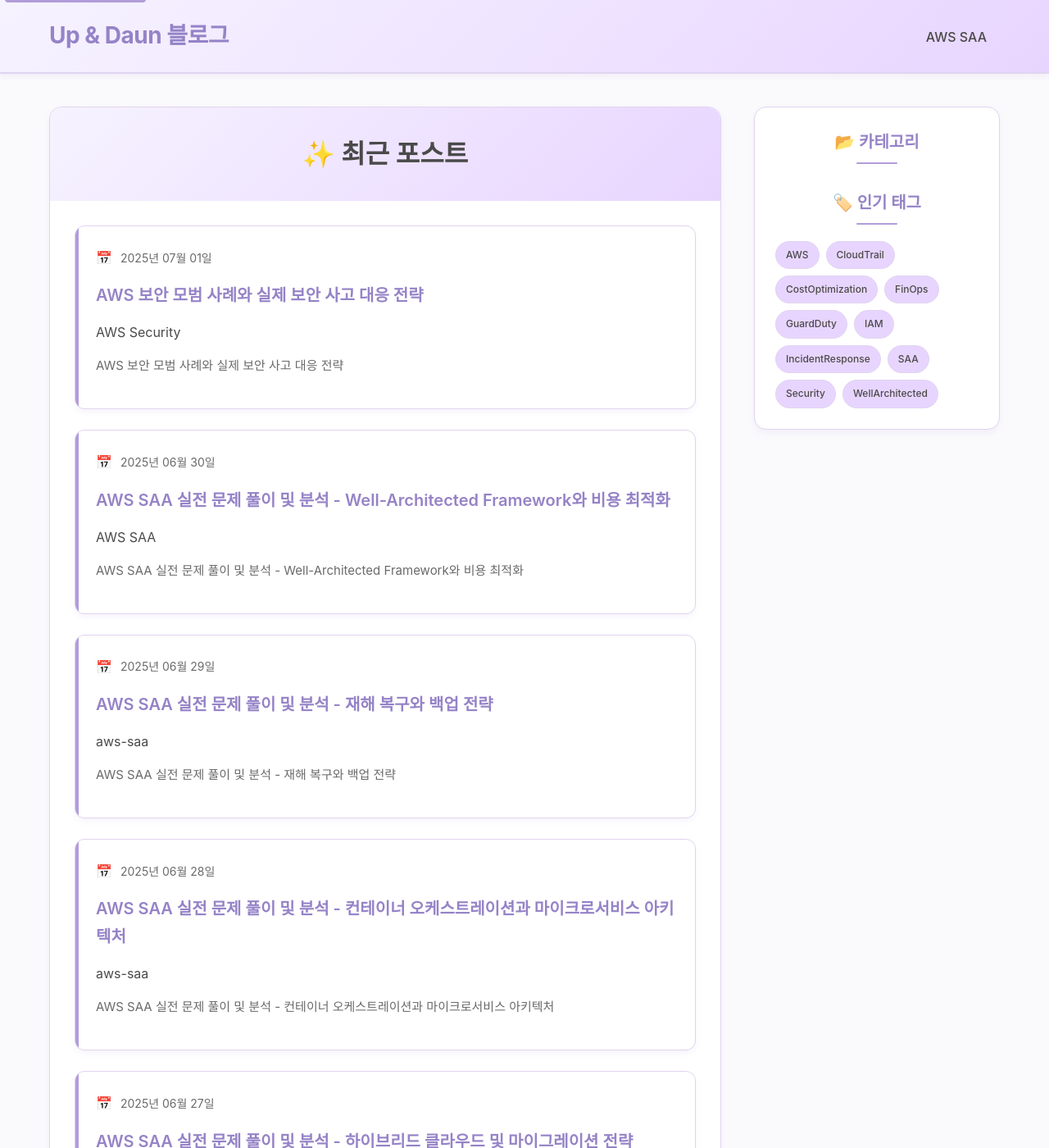
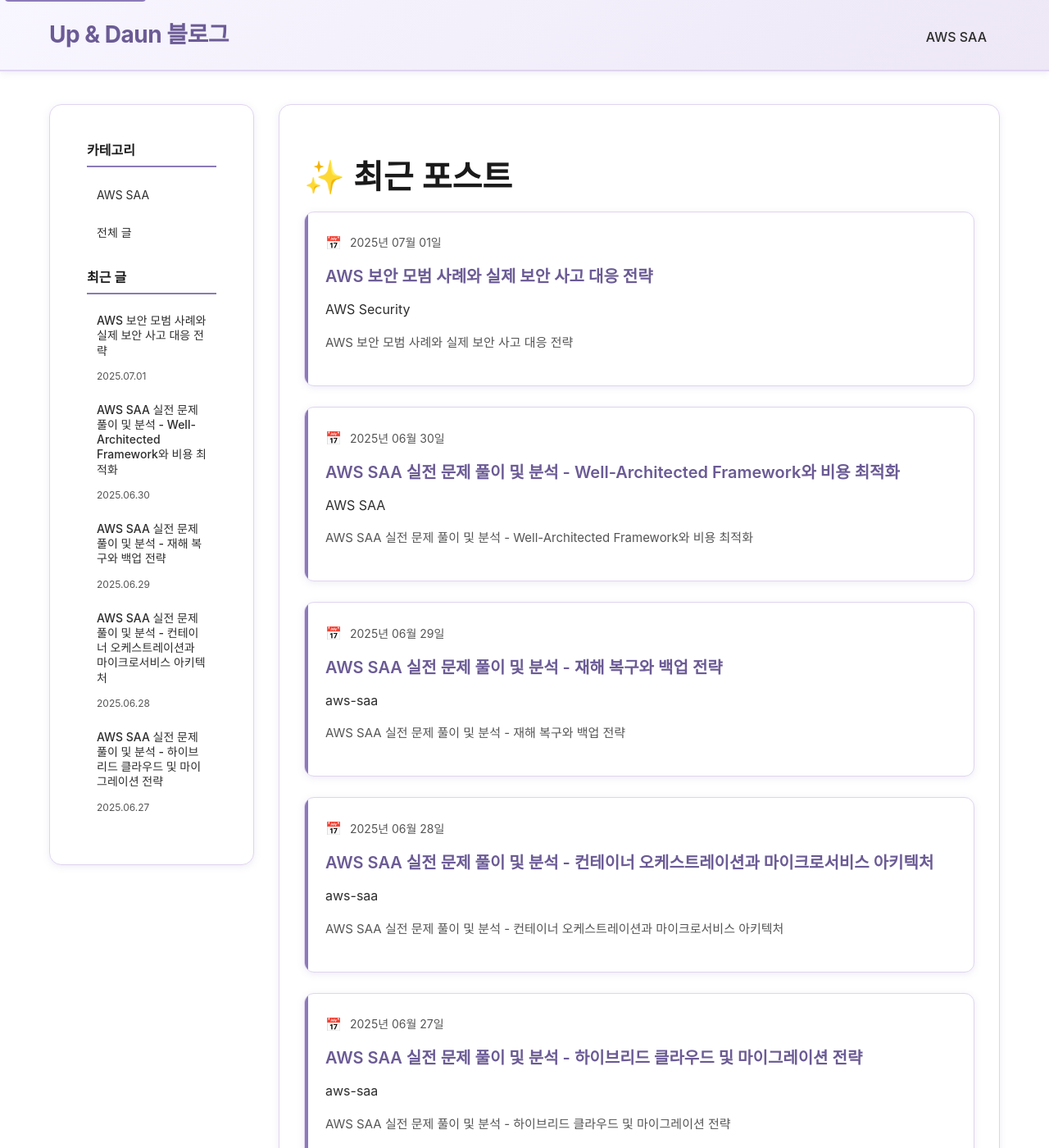
Before and after one commit to updaun/updaun.github.io, a Jekyll site: the page built from index.html, in a window 1280 px wide and 1400 px high. Shown: the whole window at 82% size. Built offline with Jekyll 4.4.1, drawn with Linux system fonts in a browser that asks for light colours; the list of posts is cut into pages by our own code.

Commit message:
feat: Enhance layout with sidebar for categories and recent posts, and update styles for improved readability

```diff
--- a/_layouts/default.html
+++ b/_layouts/default.html
@@ -48,7 +48,35 @@
 
     <main class="page-content" aria-label="Content" id="main-content">
         <div class="wrapper">
-            {{ content }}
+            <div class="content-wrapper">
+                <aside class="sidebar">
+                    <div class="sidebar-content">
+                        <div class="sidebar-section">
+                            <h3>카테고리</h3>
+                            <ul class="category-list">
+                                <li><a href="{{ '/aws-saa/' | relative_url }}">AWS SAA</a></li>
+                                <li><a href="{{ '/' | relative_url }}">전체 글</a></li>
+                            </ul>
+                        </div>
+
+                        <div class="sidebar-section">
+                            <h3>최근 글</h3>
+                            <ul class="recent-posts">
+                                {% for post in site.posts limit:5 %}
+                                <li>
+                                    <a href="{{ post.url | relative_url }}">{{ post.title }}</a>
+                                    <span class="post-date">{{ post.date | date: "%Y.%m.%d" }}</span>
+                                </li>
+                                {% endfor %}
+                            </ul>
+                        </div>
+                    </div>
+                </aside>
+
+                <div class="main-content">
+                    {{ content }}
+                </div>
+            </div>
         </div>
     </main>
 
--- a/assets/css/style.scss
+++ b/assets/css/style.scss
@@ -3,16 +3,20 @@
 
 /* 연한 보라색 테마 변수 */
 :root {
-    --primary-color: #b19cd9;
-    --primary-light: #d4c7e8;
-    --primary-dark: #9583c7;
-    --accent-color: #e8d5ff;
-    --background-color: #faf9fc;
-    --text-color: #4a4a4a;
-    --text-light: #6a6a6a;
+    --primary-color: #8b7ab8;
+    --primary-light: #b8a9d9;
+    --primary-dark: #6b5b95;
+    --accent-color: #f0ebf8;
+    --background-color: #ffffff;
+    --text-color: #2d2d2d;
+    --text-light: #555555;
+    --heading-color: #1a1a1a;
     --border-color: #e0d4f0;
-    --card-shadow: 0 4px 6px rgba(177, 156, 217, 0.1);
-    --gradient-bg: linear-gradient(135deg, #f6f3ff 0%, #e8d5ff 100%);
+    --card-shadow: 0 2px 8px rgba(139, 122, 184, 0.15);
+    --gradient-bg: linear-gradient(135deg, #f8f6ff 0%, #ede7f6 100%);
+    --sidebar-bg: #faf7ff;
+    --link-color: #6b5b95;
+    --link-hover: #8b7ab8;
 }
 
 /* 기본 스타일 */
@@ -22,11 +26,34 @@
 
 body {
     font-family: -apple-system, BlinkMacSystemFont, "Segoe UI", Roboto, Helvetica, Arial, sans-serif;
-    line-height: 1.7;
+    line-height: 1.6;
     color: var(--text-color);
     background: var(--background-color);
     margin: 0;
     padding: 0;
+    font-size: 16px;
+}
+
+h1, h2, h3, h4, h5, h6 {
+    color: var(--heading-color);
+    font-weight: 600;
+    line-height: 1.3;
+    margin-top: 2rem;
+    margin-bottom: 1rem;
+}
+
+h1 { font-size: 2.5rem; }
+h2 { font-size: 2rem; }
+h3 { font-size: 1.5rem; }
+
+a {
+    color: var(--link-color);
+    text-decoration: none;
+    transition: color 0.3s ease;
+}
+
+a:hover {
+    color: var(--link-hover);
 }
 
 .wrapper {
@@ -89,19 +116,89 @@
 }
 
 /* 메인 콘텐츠 레이아웃 */
-.main-content {
+.content-wrapper {
     display: grid;
-    grid-template-columns: 1fr 300px;
-    gap: 40px;
+    grid-template-columns: 250px 1fr;
+    gap: 30px;
     align-items: start;
 }
 
-.content-area {
+.main-content {
     background: white;
     padding: 30px;
     border-radius: 15px;
     box-shadow: var(--card-shadow);
     border: 1px solid var(--border-color);
+    min-height: 500px;
+}
+
+/* 사이드바 스타일 */
+.sidebar {
+    background: var(--sidebar-bg);
+    border-radius: 15px;
+    border: 1px solid var(--border-color);
+    position: sticky;
+    top: 100px;
+}
+
+.sidebar-content {
+    padding: 20px;
+}
+
+.sidebar-section {
+    margin-bottom: 25px;
+}
+
+.sidebar-section:last-child {
+    margin-bottom: 0;
+}
+
+.sidebar-section h3 {
+    font-size: 16px;
+    font-weight: 600;
+    color: var(--heading-color);
+    margin-bottom: 15px;
+    margin-top: 0;
+    padding-bottom: 8px;
+    border-bottom: 2px solid var(--primary-color);
+}
+
+.category-list, .recent-posts {
+    list-style: none;
+    margin: 0;
+    padding: 0;
+}
+
+.category-list li, .recent-posts li {
+    margin-bottom: 8px;
+}
+
+.category-list a, .recent-posts a {
+    display: block;
+    padding: 8px 12px;
+    border-radius: 8px;
+    font-size: 14px;
+    transition: all 0.3s ease;
+    color: var(--text-color);
+}
+
+.category-list a:hover, .recent-posts a:hover {
+    background: var(--accent-color);
+    color: var(--primary-dark);
+    transform: translateX(5px);
+}
+
+.recent-posts a {
+    font-weight: 500;
+    line-height: 1.3;
+}
+
+.recent-posts .post-date {
+    display: block;
+    font-size: 12px;
+    color: var(--text-light);
+    margin-top: 4px;
+    margin-left: 12px;
 }
 
 /* 포스트 리스트 스타일 */
@@ -346,32 +443,6 @@
     box-shadow: 0 4px 8px rgba(177, 156, 217, 0.3);
 }
 
-/* RSS 구독 링크 스타일 */
-.rss-subscribe-wrapper {
-    text-align: center;
-    margin-top: 40px;
-    padding-top: 30px;
-    border-top: 2px solid var(--border-color);
-}
-
-.rss-link {
-    display: inline-block;
-    padding: 12px 24px;
-    background: var(--primary-color);
-    color: white;
-    text-decoration: none;
-    border-radius: 25px;
-    font-weight: 600;
-    transition: all 0.3s ease;
-    box-shadow: var(--card-shadow);
-}
-
-.rss-link:hover {
-    background: var(--primary-dark);
-    transform: translateY(-3px);
-    box-shadow: 0 8px 20px rgba(177, 156, 217, 0.4);
-}
-
 /* 포스트 발췌문 스타일 */
 .post-excerpt {
     color: var(--text-light);
@@ -536,230 +607,142 @@
     height: 15px;
 }
 
-@media screen and (max-width: 768px) {
-    .menu-icon {
-        display: block;
-        float: right;
-        text-align: center;
-        line-height: 50px;
-        padding-right: 5px;
+@media screen and (max-width: 1024px) {
+    .wrapper {
+        padding: 0 15px;
     }
 
-    .menu-icon svg path {
-        fill: var(--primary-dark);
+    .content-wrapper {
+        grid-template-columns: 200px 1fr;
+        gap: 20px;
     }
 
-    .trigger {
-        clear: both;
-        display: none;
-        background: white;
-        border-radius: 8px;
-        margin-top: 15px;
-        padding: 15px;
-        box-shadow: var(--card-shadow);
+    .sidebar {
+        top: 90px;
     }
 
-    .nav-trigger:checked ~ .trigger {
-        display: block;
-    }
-
-    .site-nav.nav-open .trigger {
-        display: block;
-    }
-
-    .trigger .page-link {
-        display: block;
-        margin: 8px 0;
-        text-align: center;
-        border-radius: 8px;
+    .sidebar-content {
+        padding: 15px;
     }
 }
 
-/* AWS SAA 페이지 스타일 */
-.aws-saa-page .page-intro {
-    background: var(--gradient-bg);
-    padding: 25px;
-    border-radius: 12px;
-    margin-bottom: 30px;
+@media screen and (max-width: 768px) {
+    .site-header {
+        padding: 15px 0;
+    }
+
+    .site-title {
+        font-size: 22px;
+    }
+
+    .content-wrapper {
+        grid-template-columns: 1fr;
+        gap: 20px;
+    }
+
+    .sidebar {
+        position: static;
+        order: 2;
+        margin-top: 20px;
+    }
+
+    .main-content {
+        order: 1;
+        padding: 20px;
+    }
+
+    .page-content {
+        padding: 20px 0;
+    }
+
+    h1 { font-size: 2rem; }
+    h2 { font-size: 1.5rem; }
+    h3 { font-size: 1.25rem; }
+
+    .site-nav {
+        position: absolute;
+        top: 9px;
+        right: 15px;
+        background-color: var(--background-color);
         border: 1px solid var(--border-color);
+        border-radius: 5px;
+        text-align: right;
+    }
+
+    .site-nav label[for="nav-trigger"] {
+        display: block;
+        float: right;
+        width: 36px;
+        height: 36px;
+        z-index: 2;
+        cursor: pointer;
+    }
+
+    .site-nav .menu-icon {
+        display: block;
+        float: right;
+        width: 36px;
+        height: 26px;
+        line-height: 0;
+        padding-top: 10px;
         text-align: center;
     }
 
-.aws-saa-page .page-intro p {
-    margin: 0 0 10px 0;
-    font-size: 16px;
-    line-height: 1.6;
+    .site-nav .trigger {
+        clear: both;
+        margin-bottom: 5px;
+        display: none;
     }
 
-.aws-saa-page .page-intro p:last-child {
-    margin-bottom: 0;
-    font-weight: 500;
-    color: var(--primary-dark);
+    .site-nav input ~ .trigger {
+        display: block;
+        padding-bottom: 5px;
     }
 
-.no-posts {
-    text-align: center;
-    padding: 40px 20px;
-    background: var(--accent-color);
-    border-radius: 12px;
-    margin-top: 30px;
-}
-
-.no-posts p {
-    font-size: 18px;
-    color: var(--text-light);
-    margin: 0;
-}
-
-/* 페이지 제목 스타일 개선 */
-.page-heading {
-    background: var(--gradient-bg);
-    margin: -30px -30px 30px -30px;
-    padding: 30px;
-    border-radius: 15px 15px 0 0;
-    text-align: center;
-}
-
-/* 버튼 스타일 */
-.btn {
-    display: inline-block;
-    padding: 12px 24px;
-    background: var(--primary-color);
-    color: white;
-    text-decoration: none;
-    border-radius: 25px;
-    font-weight: 600;
-    transition: all 0.3s ease;
-    border: none;
-    cursor: pointer;
-    font-size: 14px;
-    text-align: center;
-}
-
-.btn:hover {
-    background: var(--primary-dark);
-    transform: translateY(-2px);
-    box-shadow: 0 5px 15px rgba(177, 156, 217, 0.4);
-}
-
-.btn-outline {
-    background: transparent;
-    color: var(--primary-color);
-    border: 2px solid var(--primary-color);
-}
-
-.btn-outline:hover {
-    background: var(--primary-color);
-    color: white;
-}
-
-/* 알림 박스 */
-.alert {
-    padding: 15px 20px;
-    border-radius: 8px;
-    margin: 20px 0;
-    border-left: 4px solid;
-}
-
-.alert-info {
-    background: #e3f2fd;
-    border-color: #2196f3;
-    color: #0d47a1;
-}
-
-.alert-success {
-    background: #e8f5e8;
-    border-color: #4caf50;
-    color: #1b5e20;
-}
-
-.alert-warning {
-    background: #fff3e0;
-    border-color: #ff9800;
-    color: #e65100;
-}
-
-.alert-danger {
-    background: #ffebee;
-    border-color: #f44336;
-    color: #b71c1c;
-}
-
-/* 로딩 스피너 */
-.loading {
-    display: inline-block;
-    width: 20px;
-    height: 20px;
-    border: 2px solid var(--border-color);
-    border-radius: 50%;
-    border-top-color: var(--primary-color);
-    animation: spin 1s ease-in-out infinite;
-}
-
-@keyframes spin {
-    to { transform: rotate(360deg); }
-}
-
-/* 툴팁 */
-.tooltip {
-    position: relative;
-    display: inline-block;
-    cursor: help;
-}
-
-.tooltip::after {
-    content: attr(data-tooltip);
-    position: absolute;
-    bottom: 125%;
-    left: 50%;
-    transform: translateX(-50%);
-    background: var(--text-color);
-    color: white;
-    padding: 8px 12px;
-    border-radius: 6px;
-    font-size: 12px;
-    white-space: nowrap;
-    opacity: 0;
-    pointer-events: none;
-    transition: opacity 0.3s;
-    z-index: 1000;
-}
-
-.tooltip:hover::after {
-    opacity: 1;
-}
-
-/* 다크 모드 지원 준비 */
-@media (prefers-color-scheme: dark) {
-    :root {
-        --background-color: #1a1625;
-        --text-color: #e1d9f0;
-        --text-light: #b8a9d9;
-        --border-color: #3d2a5c;
-        --card-shadow: 0 4px 6px rgba(0, 0, 0, 0.3);
-    }
-
-    .content-area,
-    .sidebar,
-    .post-list>li {
-        background: #2a1f3d;
+    .site-nav .page-link {
+        display: block;
+        padding: 5px 10px;
+        margin-left: 20px;
     }
 }
 
-/* 인쇄 스타일 */
+@media screen and (max-width: 480px) {
+    .wrapper {
+        padding: 0 10px;
+    }
+
+    .main-content {
+        padding: 15px;
+        border-radius: 10px;
+    }
+
+    .sidebar-content {
+        padding: 15px;
+    }
+
+    .post-list h2 {
+        font-size: 18px;
+    }
+
+    .site-title {
+        font-size: 20px;
+    }
+}
+
+/* 프린트 스타일 */
 @media print {
-    .sidebar,
     .site-header,
     .site-footer,
+    .sidebar,
     .post-navigation {
         display: none;
     }
 
-    .main-content {
+    .content-wrapper {
         grid-template-columns: 1fr;
     }
 
-    .content-area {
+    .main-content {
         box-shadow: none;
         border: none;
         padding: 0;
--- a/index.html
+++ b/index.html
@@ -3,8 +3,6 @@
 title: Home
 ---
 
-<div class="main-content">
-    <div class="content-area">
 <div class="home">
     <h1 class="page-heading">✨ 최근 포스트</h1>
 
@@ -28,43 +26,4 @@
         </li>
         {% endfor %}
     </ul>
-
-            <div class="rss-subscribe-wrapper">
-                <p class="rss-subscribe">
-                    <a href="{{ '/feed.xml' | relative_url }}" class="rss-link">
-                        📡 RSS 구독하기
-                    </a>
-                </p>
 </div>
-        </div>
-    </div>
-
-    <div class="sidebar">
-        <div class="categories">
-            <h2>📂 카테고리</h2>
-            <ul>
-                {% assign sorted_categories = site.categories | sort %}
-                {% for category in sorted_categories %}
-                <li>
-                    <a href="/categories/{{ category[0] | downcase | replace: ' ', '-' }}">
-                        <span>{{ category[0] }}</span>
-                        <span class="category-count">{{ category[1].size }}</span>
-                    </a>
-                </li>
-                {% endfor %}
-            </ul>
-        </div>
-
-        <div class="recent-tags">
-            <h2>🏷️ 인기 태그</h2>
-            <div class="tag-cloud">
-                {% assign tags = site.tags | sort %}
-                {% for tag in tags limit:10 %}
-                <a href="/tags/{{ tag[0] | downcase | replace: ' ', '-' }}" class="tag-item">
-                    {{ tag[0] }}
-                </a>
-                {% endfor %}
-            </div>
-        </div>
-    </div>
-</div>
```
Also changed, not shown: _layouts/post.html (+2 -6 lines). Lines whose indentation alone changed are shown as unchanged.
